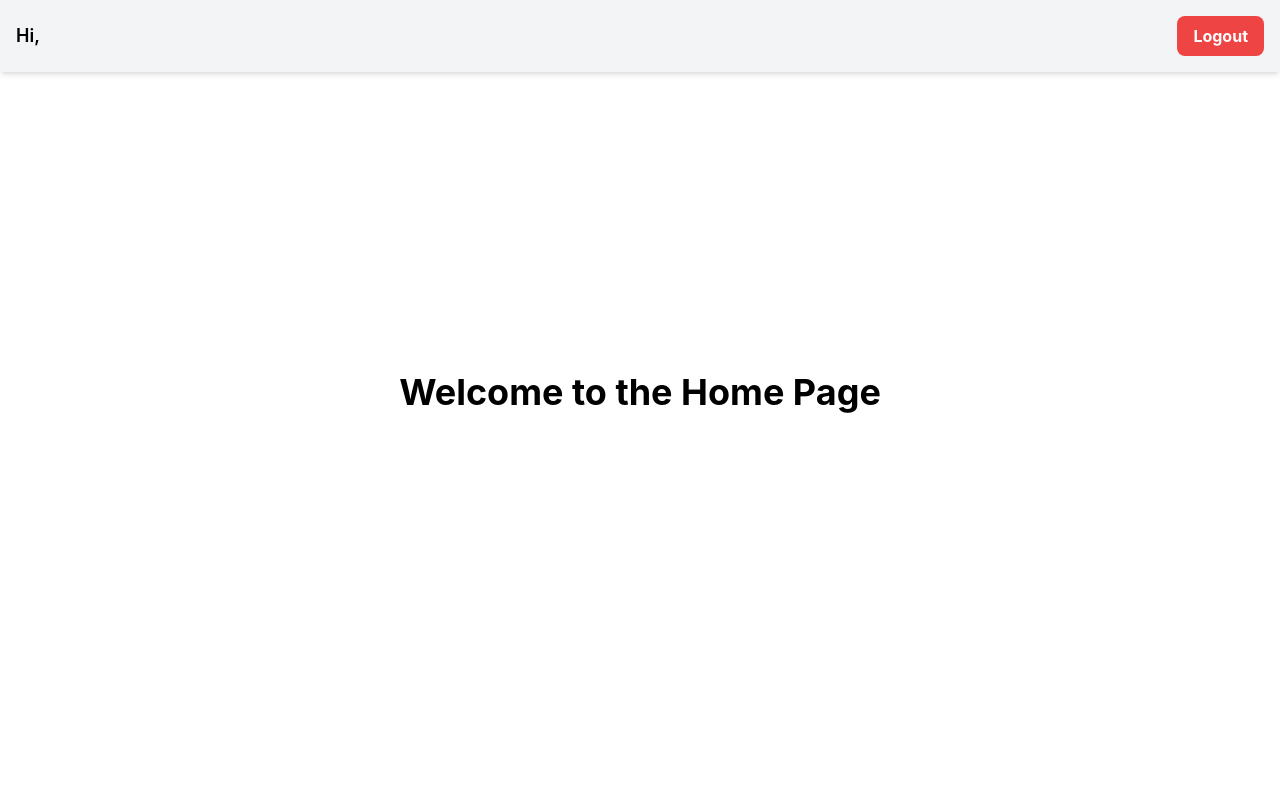
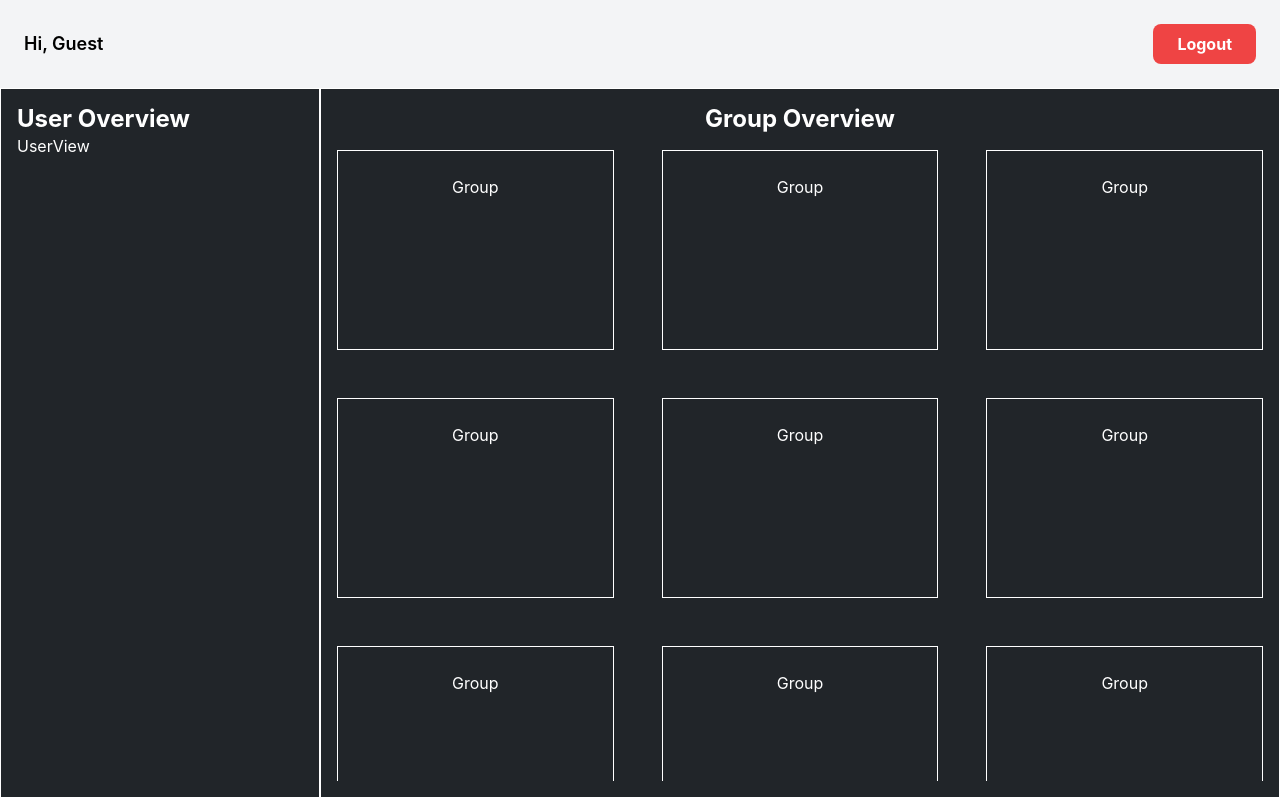
Before and after one commit to lostvayne47/family-expense-tracker, a React (Create React App) app in the folder frontend/: page /home in a window 1280 px wide. Built offline with nearby package versions, Linux system fonts and the light colour scheme; no server answers; sample sign-in values are in the browser's storage.

Commit message:
Bootstrap added Home layout done

```diff
--- a/frontend/public/index.html
+++ b/frontend/public/index.html
@@ -15,6 +15,12 @@
       user's mobile device or desktop. See https://developers.google.com/web/fundamentals/web-app-manifest/
     -->
     <link rel="manifest" href="%PUBLIC_URL%/manifest.json" />
+    <link
+      href="https://cdn.jsdelivr.net/npm/bootstrap@5.3.3/dist/css/bootstrap.min.css"
+      rel="stylesheet"
+      integrity="sha384-QWTKZyjpPEjISv5WaRU9OFeRpok6YctnYmDr5pNlyT2bRjXh0JMhjY6hW+ALEwIH"
+      crossorigin="anonymous"
+    />
     <!--
       Notice the use of %PUBLIC_URL% in the tags above.
       It will be replaced with the URL of the `public` folder during the build.
@@ -38,6 +44,12 @@
 
       To begin the development, run `npm start` or `yarn start`.
       To create a production bundle, use `npm run build` or `yarn build`.
+
     -->
+    <script
+      src="https://cdn.jsdelivr.net/npm/bootstrap@5.3.3/dist/js/bootstrap.bundle.min.js"
+      integrity="sha384-YvpcrYf0tY3lHB60NNkmXc5s9fDVZLESaAA55NDzOxhy9GkcIdslK1eN7N6jIeHz"
+      crossorigin="anonymous"
+    ></script>
   </body>
 </html>
--- /dev/null
+++ b/frontend/src/components/Group.js
@@ -0,0 +1,12 @@
+import React from "react";
+
+export default function Group() {
+  return (
+    <div
+      class="border border-white p-4 text-center flex-grow-1"
+      style={{ minWidth: "200px", minHeight: "200px" }}
+    >
+      Group
+    </div>
+  );
+}
--- /dev/null
+++ b/frontend/src/components/GroupView.js
@@ -0,0 +1,33 @@
+import React from "react";
+import Group from "./Group.js";
+export default function GroupView() {
+  return (
+    <div class="d-flex flex-wrap justify-content-center gap-5 mt-3 overflow-auto">
+      <Group />
+      <Group />
+      <Group />
+      <Group />
+      <Group />
+      <Group />
+      <Group />
+      <Group />
+      <Group />
+      <Group />
+      <Group />
+      <Group />
+      <Group />
+      <Group />
+      <Group />
+      <Group />
+      <Group />
+      <Group />
+      <Group />
+      <Group />
+      <Group />
+      <Group />
+      <Group />
+      <Group />
+      <Group />
+    </div>
+  );
+}
--- a/frontend/src/components/HomePage.js
+++ b/frontend/src/components/HomePage.js
@@ -4,6 +4,10 @@ import { useNavigate } from "react-router";
 import { useSelector, useDispatch } from "react-redux";
 import { fetchUser } from "../redux/actions/user.js";
 import Loader from "./Loader.js";
+import "../css/home.css";
+import UserView from "../components/UserView.js";
+import GroupView from "./GroupView.js";
+
 const HomePage = () => {
   const { darkMode } = useTheme();
   const navigate = useNavigate();
@@ -34,7 +38,7 @@ const HomePage = () => {
         }`}
       >
         <span className="text-lg font-semibold">
-          Hi, {user?.userName || ""}
+          Hi, {user?.userName || "Guest"}
         </span>
         <button
           onClick={() => {
@@ -55,8 +59,19 @@ const HomePage = () => {
       {loading ? (
         <Loader />
       ) : (
-        <div className="flex flex-col items-center justify-center h-[80vh]">
-          <h1 className="text-4xl font-bold">Welcome to the Home Page</h1>
+        <div
+          class="d-flex bg-dark text-white"
+          style={{ height: "calc(100vh - 90px)" }}
+        >
+          <div class="w-25 p-3 border border-white">
+            <h2 class="fs-4 fw-bold">User Overview</h2>
+            <UserView />
+          </div>
+
+          <div class="w-75 p-3 border border-white d-flex flex-column">
+            <h2 class="fs-4 fw-bold text-center">Group Overview</h2>
+            <GroupView />
+          </div>
         </div>
       )}
     </div>
--- /dev/null
+++ b/frontend/src/components/UserView.js
@@ -0,0 +1,5 @@
+import React from "react";
+
+export default function UserView() {
+  return <div>UserView</div>;
+}
```
Also changed, not shown: frontend/src/css/home.css (added).
